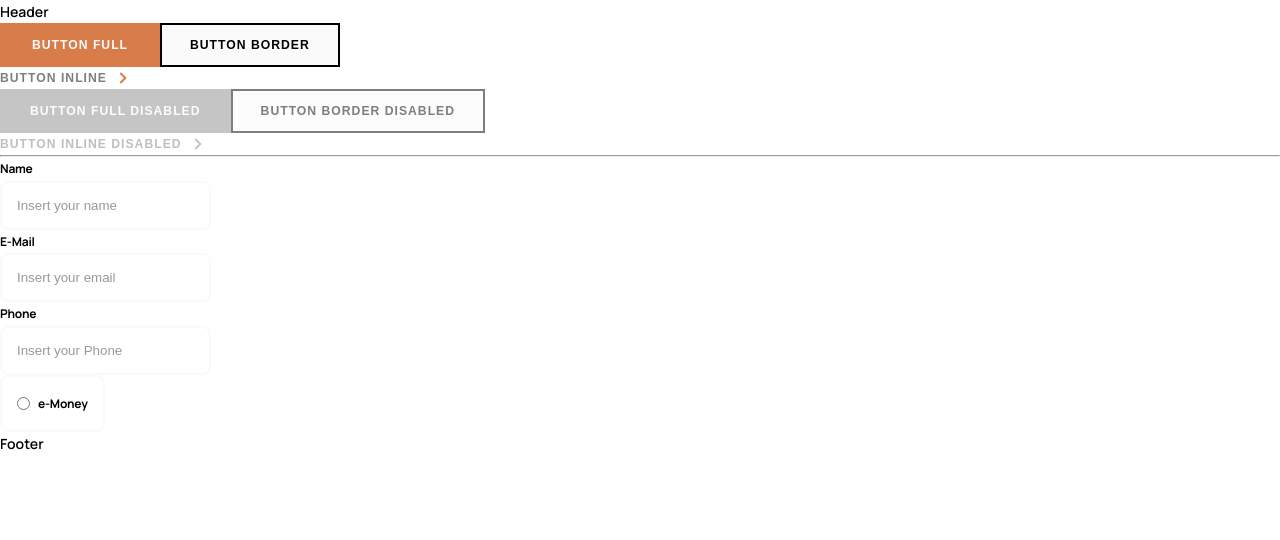
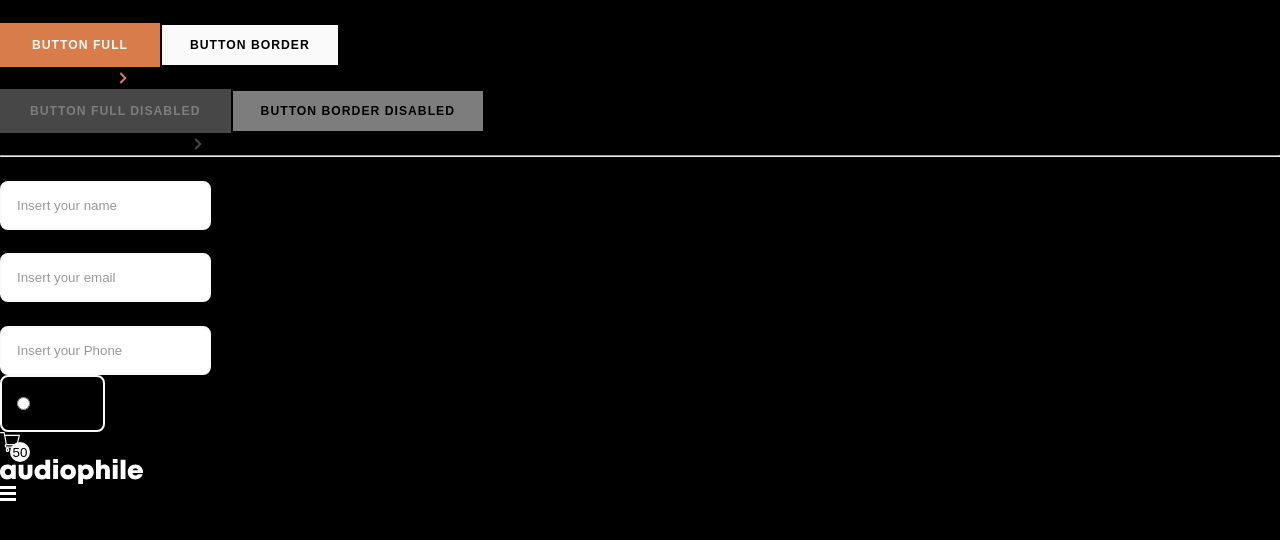
Before and after one commit to Arteque/audiophileshop, a React (Vite) app: page / in a window 1280 px wide. Shown: the top 540 px of the page. Built offline with nearby package versions, Linux system fonts and the light colour scheme.

Commit message:
Burger menu

```diff
--- /dev/null
+++ b/src/Components/Cart/Cart.module.scss
@@ -0,0 +1,16 @@
+.cartButtonParent{
+    position:relative;
+}
+.cartCount{
+    position: absolute;
+    inset-block-end: -10px;
+    inset-inline-end: -10px;
+    background: var(--clr-ntr-400);
+    width: 20px;
+    height: 20px;
+    border-radius: 50%;
+    display: flex;
+    align-items: center;
+    justify-content: center;
+    overflow: hidden;
+}
--- /dev/null
+++ b/src/Components/Cart/Cart.tsx
@@ -0,0 +1,34 @@
+import { FC } from "react";
+import Class from "./Cart.module.scss"
+
+interface CartProps{
+    cartItemCounter:number;
+}
+
+
+
+const Cart:FC<CartProps> = ({cartItemCounter}) => {
+
+
+    const titleText = () => {
+        switch (cartItemCounter) {
+            case 0:
+                return "Your cart is empty!"
+                break;
+            case 1:
+                return `Your have ${cartItemCounter} item in your cart`
+                break;
+            default:
+                return `You have ${cartItemCounter} items in your cart`
+                break;
+        }
+    }
+
+  return (
+    <button className={Class.cartButtonParent} title={titleText()} >
+        <img src="/shared/desktop/icon-cart.svg" alt="Cart"  width="20px" height="20px"/>
+        {cartItemCounter > 0 ? <span className={Class.cartCount}>{cartItemCounter}</span> : ""}
+    </button>
+  )
+}
+export default Cart
--- a/src/Components/Form/inputs/Input.module.scss
+++ b/src/Components/Form/inputs/Input.module.scss
@@ -22,6 +22,10 @@
     padding: 1rem;
     border: 2px solid var(--clr-ntr-400);
     border-radius: 8px;
+    transition: all .3s;
+    &:hover{
+      border-color: var(--clr-prime-100);
+    }
     &::placeholder {
       color: var(--clr-ntr-100);
       opacity: 0.4;
--- /dev/null
+++ b/src/Components/Header/Burger.module.scss
@@ -0,0 +1,81 @@
+.line_1, .line_2, .line_3 {
+  transition: all 0.3s;
+  position: relative;
+  transform-origin: center;
+  --duration: 0.1s;
+}
+
+body[data-menu="open"] {
+  .line_2 {
+    opacity: 0;
+    transition-delay: calc(var(--duration) - 50%);
+  }
+
+  .line_1 {
+    animation: openMenuLine1 var(--duration) linear forwards;
+  }
+
+  .line_3 {
+    animation: openMenuLine3 var(--duration) linear forwards;
+  }
+}
+
+body[data-menu="close"] {
+  .line_1 {
+    animation: closeMenuLine1 var(--duration) linear forwards;
+  }
+
+  .line_3 {
+    animation: closeMenuLine3 var(--duration) linear forwards;
+  }
+}
+
+// Animating line_1 (typically upward + -45deg rotation)
+@keyframes openMenuLine1 {
+  0% {
+    transform: translate(0, 0) rotate(0deg);
+  }
+  50% {
+    transform: translate(0, 4px) rotate(0);
+  }
+  100% {
+    transform: translate(4px, 4px) rotate(-45deg);
+  }
+}
+
+@keyframes closeMenuLine1 {
+  0% {
+    transform: translate(4px, 4px) rotate(-45deg);
+  }
+  50% {
+    transform: translate(0, 4px) rotate(0);
+  }
+  100% {
+    transform: translate(0, 0) rotate(0deg);
+  }
+}
+
+// Animating line_3 (downward + 45deg rotation)
+@keyframes openMenuLine3 {
+  0% {
+    transform: translate(0, 0) rotate(0deg);
+  }
+  50% {
+    transform: translate(0, -5px) rotate(0);
+  }
+  100% {
+    transform: translate(4px, -5px) rotate(45deg);
+  }
+}
+
+@keyframes closeMenuLine3 {
+  0% {
+    transform: translate(4px, -5px) rotate(45deg);
+  }
+  50% {
+    transform: translate(0, -5px) rotate(0);
+  }
+  100% {
+    transform: translate(0, 0) rotate(0deg);
+  }
+}
--- /dev/null
+++ b/src/Components/Header/Burger.tsx
@@ -0,0 +1,30 @@
+import { useEffect, useState } from "react";
+import Class from "./Burger.module.scss"
+
+const Burger = () => {
+
+    const [burgerState, setBurgerState] = useState(false)
+
+    const burgerStateHandler = () => {
+        setBurgerState(prev => !prev)
+    }
+
+
+    useEffect(()=>{
+        document.body.dataset.menu = burgerState ? "open" : "close"
+    },[burgerState])
+
+  return (
+    <button onClick={burgerStateHandler}>
+      <svg width="16" height="15" xmlns="http://www.w3.org/2000/svg">
+        <g fill="#FFF" fillRule="evenodd">
+          <path className={Class.line_1} d="M0 0h16v3H0z" />
+          <path className={Class.line_2} d="M0 6h16v3H0z" />
+          <path className={Class.line_3} d="M0 12h16v3H0z" />
+        </g>
+      </svg>
+    </button>
+  );
+};
+
+export default Burger;
--- /dev/null
+++ b/src/Components/Header/MainLogo.tsx
@@ -0,0 +1,9 @@
+
+
+const MainLogo = () => {
+  return (
+    <img src="/shared/desktop/logo.svg" alt="Audiophile Logo White" width="143px" height="25px" />
+  )
+}
+
+export default MainLogo
--- a/src/Pages/Dashboard/Start.tsx
+++ b/src/Pages/Dashboard/Start.tsx
@@ -1,6 +1,9 @@
 import Button from "../../Components/Buttons/Button"
+import Cart from "../../Components/Cart/Cart"
 import InputRadio from "../../Components/Form/inputs/InputRadio"
 import InputText from "../../Components/Form/inputs/InputText"
+import Burger from "../../Components/Header/Burger"
+import MainLogo from "../../Components/Header/MainLogo"
 const Start = () => {
 
 
@@ -22,6 +25,12 @@ const Start = () => {
         <InputText type="email" label="E-Mail" name="email" placeholder="Insert your email" required />
         <InputText type="phone" label="Phone" name="phone" placeholder="Insert your Phone" required />
         <InputRadio label="e-Money" name="emoney" />
+        <Cart cartItemCounter={50}/>
+        <MainLogo />
+
+
+      <Burger />
+
     </>
   )
 }
--- a/src/Styles/App.scss
+++ b/src/Styles/App.scss
@@ -28,8 +28,15 @@ body {
   font-size: 0.938rem;
   line-height: 1.563rem;
   font-weight: 600;
+  background: var(--clr-ntr-100);
 }
 
 img{
     display:block;
 }
+
+button{
+  border: unset;
+  background: unset;
+  cursor: pointer;
+}
```
Also changed, not shown: public/shared/mobile/icon-hamburger.svg (renamed from public/shared/tablet/icon-hamburger.svg).
